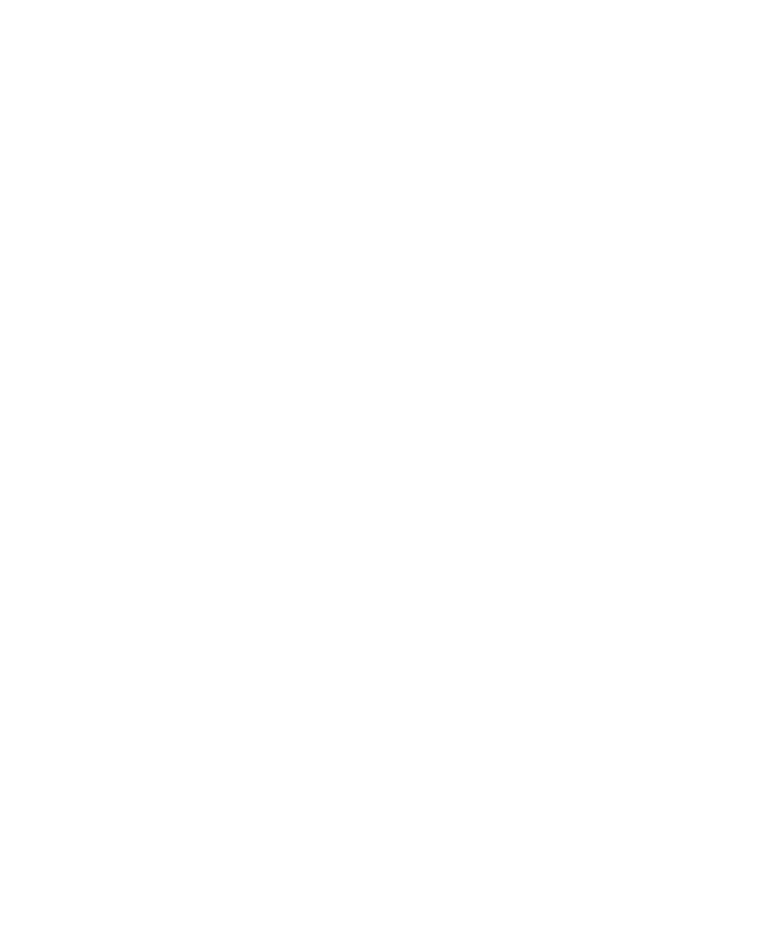
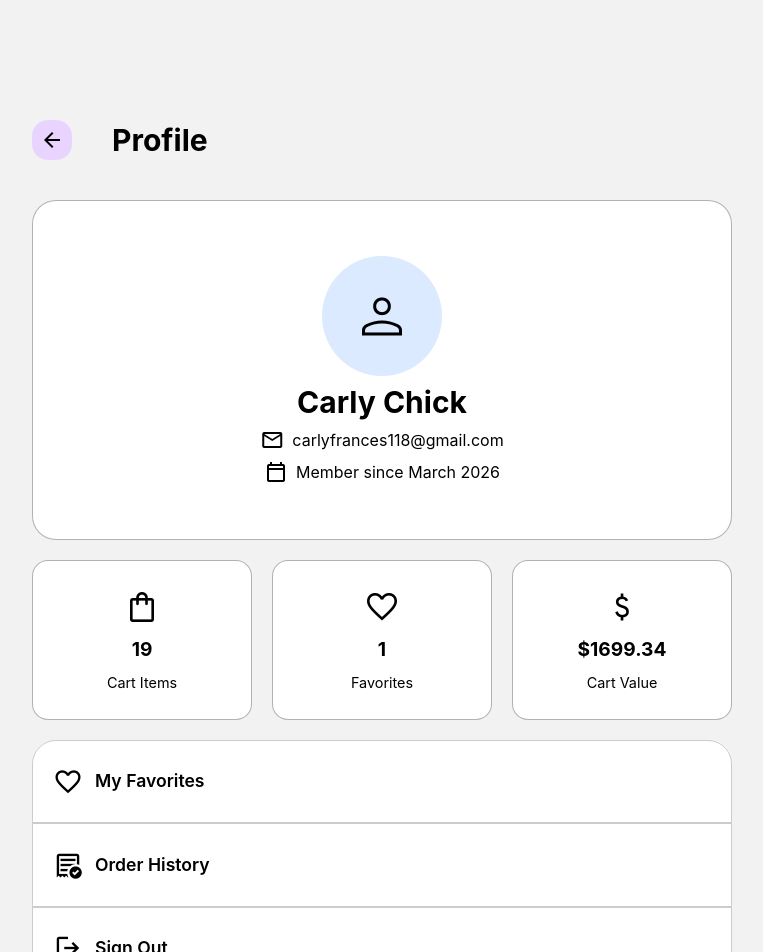
Before and after one commit to crrlyly/E-Commerce-Website, a React (Vite) app in the folder client/: page /profile in a window 1280 px wide. Before the commit this address had no page. Shown: the top 952 px of the page, without its empty margins (258-1021 px from the left). Before the commit the page ends 800 px from the top, so only its background shows below. Built offline with nearby package versions, Linux system fonts and the light colour scheme.

Commit message:
Finished profile design. Tomorrow do favorites page.

```diff
--- a/client/src/App.jsx
+++ b/client/src/App.jsx
@@ -3,6 +3,7 @@ import Fake from "./pages/Fake.jsx";
 import Welcome from "./pages/Welcome.jsx";
 import SignIn from "./pages/SignIn.jsx";
 import CreateAccount from "./pages/CreateAccount.jsx";
+import Profile from "./pages/Profile.jsx";
 import { BrowserRouter as Router, Routes, Route } from "react-router-dom";
 
 function App() {
@@ -15,6 +16,7 @@ function App() {
           <Route path="/welcome" element={<Welcome />} />
           <Route path="/signin" element={<SignIn/>} />
           <Route path="/register" element={<CreateAccount />} />
+          <Route path="/profile" element={<Profile />} />
         </Routes>
       </div>
     </Router>
--- a/client/src/components/home/ItemPage.jsx
+++ b/client/src/components/home/ItemPage.jsx
@@ -9,7 +9,82 @@ export default function ItemPage({ product, openItemPage, setOpenItemPage }) {
     >
       <div
         onClick={(e) => e.stopPropagation()}
-        className="w-[90%] h-[90%] bg-white border border-black/30 rounded-4xl flex flex-col items-left overflow-y-scroll"
+        className="md:flex md:max-w-200 relative md:max-h-125 md:overflow-y-auto w-[90%] h-[90%] bg-white border border-black/30 rounded-4xl hidden justify-between"
+      >
+        <button onClick={() => (setOpenItemPage(false))} className="cursor-pointer absolute top-5 right-4 px-2 py-2 border border-black/20 bg-white backdrop-blur-2xl rounded-full flex items-center justify-center">
+          <span class="material-symbols-outlined text-black/70">close</span>
+        </button>
+        <div className="w-[50%] h-100 relative mt-10 mx-8 flex-1">
+          <img
+            className="w-full h-full rounded-3xl object-cover"
+            src={`/images/${product.productImage}`}
+            alt=""
+          />
+        </div>
+        <div className="flex-1 ml-5">
+          <div className="flex mt-10">
+            <h2 className="uppercase mr-3 font-semibold">
+              {product.category_name}
+            </h2>
+            <div className="bg-blue-500 px-3 rounded-3xl mr-2 text-white">
+              Featured
+            </div>
+            <div className="bg-blue-500 px-3 rounded-3xl mr-2 text-white">
+              -25%
+            </div>
+          </div>
+          <h1 className="mt-3 capitalize text-3xl font-bold">
+            {product.pname}
+          </h1>
+          <div className="flex mt-3">
+            {/* review */}
+            <h2>4.8</h2>
+            <h2>(234 reviews)</h2>
+          </div>
+          <div className=" mt-3 flex">
+            <h1 className="text-3xl font-bold">{product.price}</h1>
+            <h2 className="line-through">$120.00</h2>
+          </div>
+
+          <p className=" mt-3">{product.description}</p>
+
+          <div className="flex mt-3 flex-wrap mr-10 gap-2 items-center">
+            <span class="material-symbols-outlined text-[1.2rem]!">sell</span>
+            <div className="bg-blue-500 px-2 rounded-3xl text-white flex justify-center items-center text-[.8rem]">
+              shoes
+            </div>
+            <div className="bg-blue-500 px-2 rounded-3xl text-white flex justify-center items-center text-[.8rem]">
+              sneakers
+            </div>
+            <div className="bg-blue-500 px-2 rounded-3xl text-white flex justify-center items-center text-[.8rem]">
+              casual
+            </div>
+            <div className="bg-blue-500 px-2 rounded-3xl text-white flex justify-center items-center text-[.8rem]">
+              shirt
+            </div>
+          </div>
+          <div className="mt-5 flex text-green-500 font-semibold">
+            <span class="material-symbols-outlined caret-neutral-50 mr-2">
+              task_alt
+            </span>
+            In Stock
+          </div>
+          <div className="mt-3">
+            <Quantity></Quantity>
+          </div>
+          <div className="flex justify-center items-center">
+            <button className="mb-7 mt-5 py-4 mx-auto w-full mr-5 bg-amber-200 flex justify-center items-center rounded-2xl">
+              {" "}
+              <span class="material-symbols-outlined mr-3">shopping_bag</span>
+              Add to Cart --- ${product.price}
+            </button>
+          </div>
+        </div>
+      </div>
+
+      <div
+        onClick={(e) => e.stopPropagation()}
+        className="md:hidden md:max-w-200 md:max-h-125 md:overflow-y-auto w-[90%] h-[90%] bg-white border border-black/30 rounded-4xl flex flex-col items-left overflow-y-scroll"
       >
         <div className="w-[80%] h-auto relative mt-10 mx-auto">
           <button className="absolute -top-2.5 -right-2.5 px-2 py-2 border border-black/20 bg-white backdrop-blur-2xl rounded-full flex items-center justify-center">
@@ -67,8 +142,8 @@ export default function ItemPage({ product, openItemPage, setOpenItemPage }) {
         </div>
         <button className="mb-10 mt-7 py-4 mx-10 bg-amber-200 flex justify-center items-center rounded-2xl">
           {" "}
-          <span class="material-symbols-outlined mr-3">shopping_bag</span>Add to Cart
-          --- ${product.price}
+          <span class="material-symbols-outlined mr-3">shopping_bag</span>Add to
+          Cart --- ${product.price}
         </button>
       </div>
     </div>
--- a/client/src/components/home/ProductsPage.jsx
+++ b/client/src/components/home/ProductsPage.jsx
@@ -41,7 +41,7 @@ export default function ProductsPage() {
   console.log(categories.category_name);
 
   return (
-    <div className=" md:px-30 w-full min-h-150 bg-white flex flex-col py-20 px-5 gap-4">
+    <div id="shop" className=" md:px-30 w-full min-h-150 bg-white flex flex-col py-20 px-5 gap-4">
       <h1 className="md:text-5xl md:font-bold text-4xl font-semibold">
         All Products
       </h1>
--- a/client/src/components/home/TitlePage.jsx
+++ b/client/src/components/home/TitlePage.jsx
@@ -2,6 +2,7 @@ import Stats from "../Stats";
 import title from "../../../public/images/title.jpeg";
 import collection from "../../../public/images/collection.jpg";
 import styles from "../../styles/home/home.module.css";
+
 function TitlePage() {
   return (
     <div className="2xl:pt-0 2xl:h-dvh xl:min-h-190 md:min-h-180 md:flex md:gap-6 md:pt-25 md:px-15 min-h-210 w-full bg-gray-100 pt-15">
@@ -25,12 +26,12 @@ function TitlePage() {
         </p>
 
         <div className="md:mb-7 md:flex">
-          <button className="whitespace-nowrap md:inline-block md:mr-5 md:py-4 text-[1.3rem] inline-flex items-center justify-center gap-2 rounded-2xl bg-black px-10 py-5 text-white content-center">
+          <a href="/#shop" className="whitespace-nowrap md:inline-block md:mr-5 md:py-4 text-[1.3rem] inline-flex items-center justify-center gap-2 rounded-2xl bg-black px-10 py-5 text-white content-center">
             Shop Now
             <span className="material-symbols-outlined leading-none md:align-middle">
               arrow_forward
             </span>
-          </button>
+          </a>
           <button
             className={`${styles.noMarginLeft} ml-5 whitespace-nowrap md:mt-0 md:inline-block md:mr-5 md:py-4 md:font-semibold text-[1.3rem] mt-5 inline-flex items-center justify-center gap-2 rounded-2xl px-10 py-5 bg-white content-center border-2 border-gray-200`}
           >
--- /dev/null
+++ b/client/src/components/profile/ProfilePage.jsx
@@ -0,0 +1,79 @@
+import { Link } from "react-router-dom";
+export default function ProfilePage() {
+  return (
+    <div className="w-full min-h-screen bg-black/5 flex flex-col items-center">
+      <div className="w-[85%] max-w-175 mx-10 mt-30 mb-20">
+        <div className="inline-flex font-bold justify-center items-center mb-10">
+          <Link
+            to="/"
+            className="bg-purple-200 flex justify-center items-center px-2 py-2 rounded-2xl"
+          >
+            <span className="material-symbols-outlined">arrow_back</span>
+          </Link>
+          <h1 className="ml-10 text-3xl">Profile</h1>
+        </div>
+
+        <div
+          className="w-full grid grid-cols-3 grid-rows-9 gap-5
+      [grid-template-areas:'name_name_name''name_name_name''name_name_name''name_name_name''items_fav_val''items_fav_val''options_options_options''options_options_options''options_options_options']"
+        >
+          <div className="bg-white border border-black/30 w-full min-h-40 [grid-area:name] rounded-3xl flex flex-col justify-center items-center gap-2">
+            <div className="w-30 h-30 bg-blue-100 rounded-full inline-flex justify-center items-center">
+              <span class="material-symbols-outlined text-[4rem]! font-light!">
+                person
+              </span>
+            </div>
+            <h1 className="text-3xl font-bold">Carly Chick</h1>
+            <div className="flex gap-2">
+              <span class="material-symbols-outlined">mail</span>
+              carlyfrances118@gmail.com
+            </div>
+            <div className="flex gap-2">
+              <span class="material-symbols-outlined">calendar_today</span>
+              Member since March 2026
+            </div>
+          </div>
+          <div className="border border-black/30 bg-white w-full min-h-40 [grid-area:items] rounded-2xl flex flex-col justify-center items-center gap-2">
+            <span class="material-symbols-outlined text-4xl!">
+              shopping_bag
+            </span>
+            <h1 className="font-bold text-[1.2rem]">19</h1>
+            <h3 className="text-[.9rem]">Cart Items</h3>
+          </div>
+          <div className="border border-black/30 bg-white w-full min-h-40 [grid-area:fav] rounded-2xl flex flex-col justify-center items-center gap-2">
+            <span class="material-symbols-outlined text-4xl!">favorite</span>
+            <h1 className="font-bold text-[1.2rem]">1</h1>
+            <h3 className="text-[.9rem]">Favorites</h3>
+          </div>
+          <div className="border border-black/30 bg-white w-full min-h-40 [grid-area:val] rounded-2xl flex flex-col justify-center items-center gap-2">
+            <span class="material-symbols-outlined text-4xl!">
+              attach_money
+            </span>
+            <h1 className="font-bold text-[1.2rem]">$1699.34</h1>
+            <h3 className="text-[.9rem]">Cart Value</h3>
+          </div>
+          <div className="bg-white w-full min-h-40 [grid-area:options] rounded-3xl">
+            <Link to="/favorites" className="w-full flex h-1/3 rounded-t-3xl border border-black/20 items-center pl-5">
+              <span class="material-symbols-outlined text-3xl! mr-3">
+                favorite
+              </span>
+              <h1 className="font-semibold text-[1.1rem]">My Favorites</h1>
+            </Link>
+            <Link to="/favorites" className="w-full flex h-1/3 border border-black/20 items-center pl-5">
+              <span class="material-symbols-outlined text-3xl! mr-3">
+                order_approve
+              </span>
+              <h1 className="font-semibold text-[1.1rem]">Order History</h1>
+            </Link>
+            <Link to="/welcome" className="w-full flex h-1/3 border border-black/20 rounded-b-3xl items-center pl-5">
+              <span class="material-symbols-outlined text-3xl! mr-3">
+                logout
+              </span>
+              <h1 className="font-semibold text-[1.1rem]">Sign Out</h1>
+            </Link>
+          </div>
+        </div>
+      </div>
+    </div>
+  );
+}
--- a/client/src/pages/Profile.jsx
+++ b/client/src/pages/Profile.jsx
@@ -0,0 +1,8 @@
+import ProfilePage from "../components/profile/ProfilePage";
+export default function Profile() {
+  return (
+    <>
+      <ProfilePage></ProfilePage>
+    </>
+  );
+}
```
Also changed, not shown: client/src/components/Navbar.jsx (+6 -4 lines).
